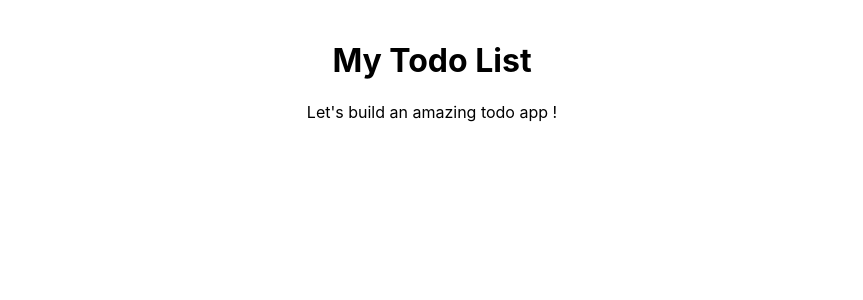
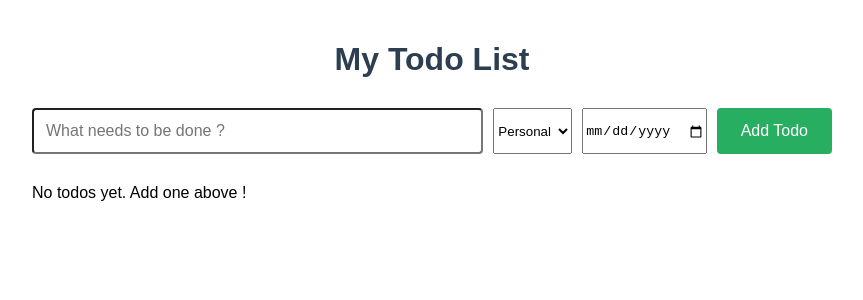
Before and after one commit to Hilawi-G/todo-list-app, a React (Create React App) app: page / in a window 1280 px wide. Shown: the top 300 px of the page, without its empty margins (208-1071 px from the left). Built offline with nearby package versions, Linux system fonts and the light colour scheme.

Commit message:
Build basic todo app with text, catagory, and date inputs

```diff
--- a/src/App.css
+++ b/src/App.css
@@ -1,10 +1,78 @@
 .App{
-  text-align: center;
-  max-width:600px;
+  max-width:800px;
   margin : 0 auto;
   padding:20px;
+  font-family: Arial, sans-serif;
 }
 
 .App-header{
   margin-bottom:30px;
+  text-align: center;
 }
+.App-header h1{
+  color:#2c3e50;
+  margin-bottom:30px;
+}
+
+/* Todo form styles */
+.todo-form{
+  display: flex;
+  gap: 10px;
+  margin-bottom:30px;
+  flex-wrap:wrap;
+  justify-content: center;
+
+}
+
+.todo-input{
+  flex:1;
+  padding:12px;
+  min-width:200px;
+  border-radius: 4px;
+  font-size: 16px;
+}
+
+.add-button {
+  padding: 12px 24px;
+  background: #27ae60;
+  color: white;
+  border: none;
+  border-radius: 4px;
+  font-size: 16px;
+  cursor: pointer;
+  transition: background 0.3s;
+}
+
+.add-button:hover {
+  background: #219a52;
+}
+
+/* Todo List Styles */
+.todo-list {
+  text-align: left;
+}
+
+.todo-item {
+  display: flex;
+  align-items: center;
+  gap: 15px;
+  padding: 15px;
+  margin-bottom: 10px;
+  background: #f8f9fa;
+  border-radius: 4px;
+  border-left: 4px solid #3498db;
+}
+
+.category-badge {
+  background: #3498db;
+  color: white;
+  padding: 4px 8px;
+  border-radius: 12px;
+  font-size: 12px;
+  text-transform: capitalize;
+}
+
+.todo-date {
+  color: #7f8c8d;
+  font-size: 14px;
+}
--- a/src/App.js
+++ b/src/App.js
@@ -1,15 +1,86 @@
-import React from 'react';
+import React, {useState} from 'react';
 import './App.css';
 
 function App(){
-  return(
-<div className="App">
-   <header className="App-header">
-    <h1>My Todo List </h1>
-    <p>Let's build an amazing todo app !</p>
-   </header>
-</div>
-  );
+  // state for todos array and input fields
+  const [todos,setTodos]= useState([]);
+  const [todoText, setTodoText]= useState('');
+  const [todoCategory, setTodoCategory]= useState('personal');
+  const [todoDate, setTodoDate]=useState('');
+
+ // add new todo function
+ const addTodo= ()=>{
+  if(todoText.trim()==='')return;
+
+  const newTodo={
+    id:Date.now(),
+    text:todoText,
+    category:todoCategory,
+    date:todoDate,
+    completed:false,
+    createdAt:new Date().toISOString()
+  };
+
+  setTodos([...todos,newTodo]);
+  setTodoText('');
+  setTodoDate('');
+ };
+
+ return (
+  <div className="App">
+    <header className="App-header">
+      <h1>My Todo List</h1>
+
+      {/* Todo Input Form*/}
+    <div className="todo-form">
+     <input
+       type="text"
+       value={todoText}
+       onChange={(e)=>setTodoText(e.target.value)}
+       placeholder="What needs to be done ?"
+       className="todo-input"
+     />
+
+      <select
+        value={todoCategory}
+        onChange={(e)=>setTodoCategory(e.target.value)}
+        className="category-select"
+      >
+        <option value="personal">Personal</option>
+        <option value="work">Work</option>
+        <option value="shopping">Shopping</option>
+        <option value="health">Health</option>
+      </select>
+
+      <input
+        type="date"
+        value={todoDate}
+        onChange= {(e)=> setTodoDate(e.target.value)}
+        className="date-input"
+      />
+      <button onClick={addTodo} className="add-button" >
+        Add Todo
+      </button>
+    </div>
+
+    {/* Todo List Display */}
+    <div className="todo-list">
+      {todos.length ===0 ?(
+        <p>No todos yet. Add one above !</p>
+      ): (
+        todos.map(todo =>(
+          <div key={todo.id} className="todo-item">
+          <span> {todo.text}</span>
+          <span className="category-badge">{todo.category}</span>
+          <span className="category-date">{todo.date}</span>
+          </div>
+        ))
+      )}
+    </div>
+    </header>
+  </div>
+ );
+
 }
 
 export default App;
```
